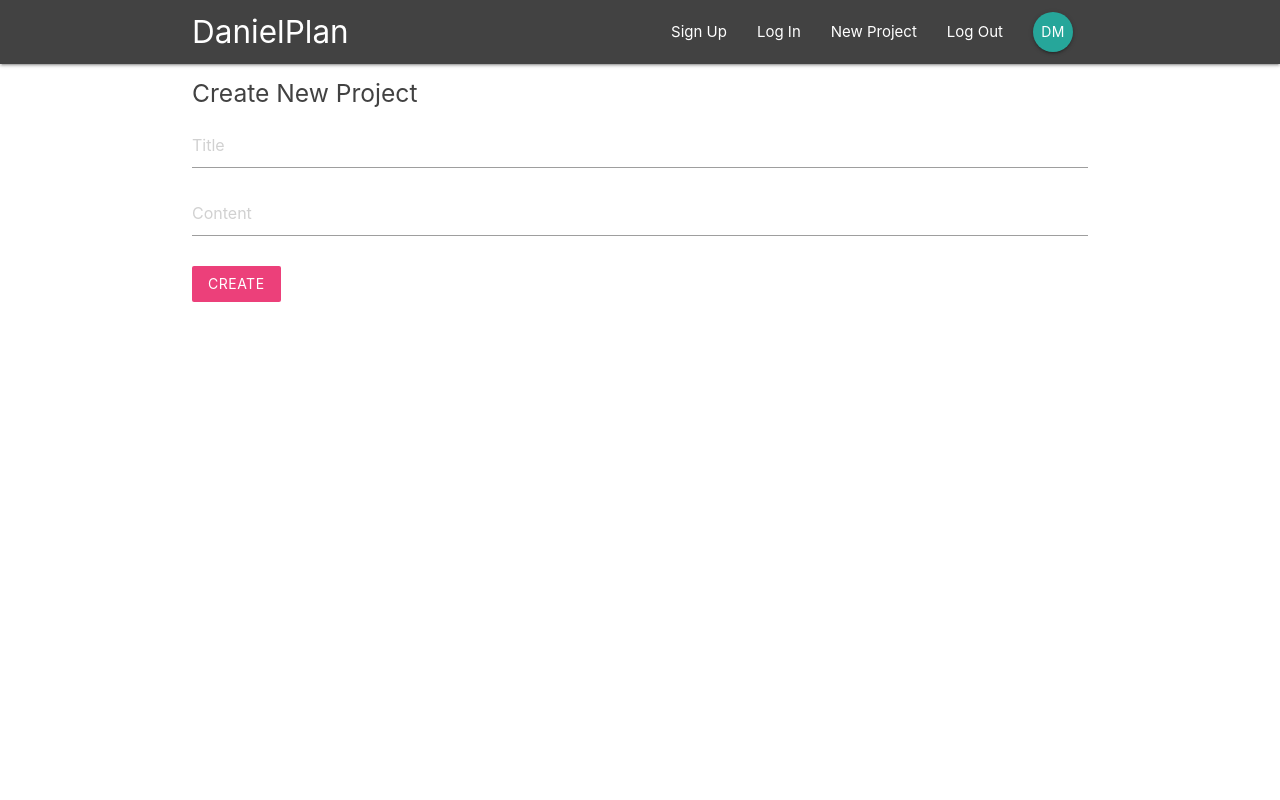
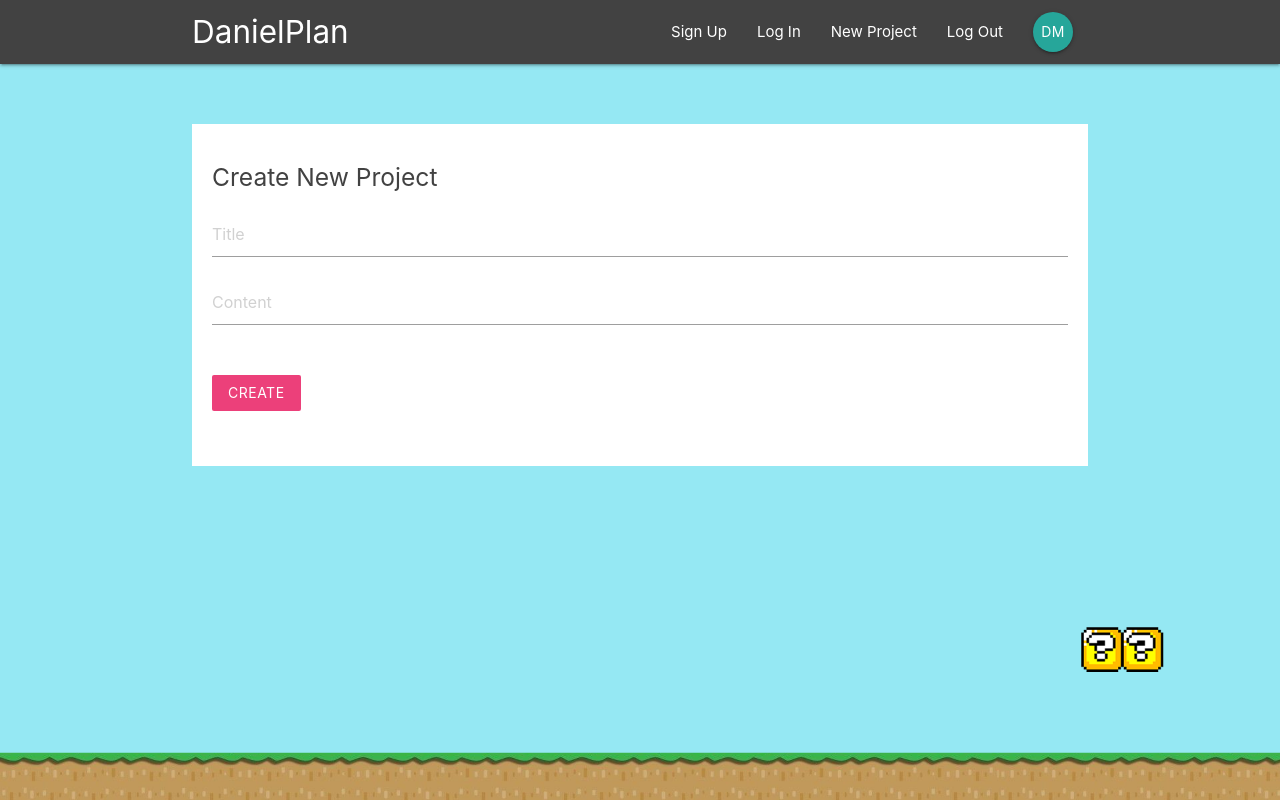
Before and after one commit to WezzieMan/project-management-tool, a React (Create React App) app in the folder projectplan/: page /create in a window 1280 px wide. Built offline with nearby package versions, Linux system fonts and the light colour scheme.

Commit message:
added some css (all have to be modified) and worked on navbar links

```diff
--- a/projectplan/src/components/layout/SignOutLinks.js
+++ b/projectplan/src/components/layout/SignOutLinks.js
@@ -3,8 +3,8 @@
 const SignedOutLinks = () => {
   return (
     <ul className="right">
-      <li><NavLink to='/'>Sign Up</NavLink></li>
-      <li><NavLink to='/'>Log In</NavLink></li>
+      <li><NavLink to='/signup'>Sign Up</NavLink></li>
+      <li><NavLink to='/signin'>Log In</NavLink></li>
     </ul>
   );
 }
--- a/projectplan/src/components/layout/SignedInLinks.js
+++ b/projectplan/src/components/layout/SignedInLinks.js
@@ -3,7 +3,7 @@
 const SignedInLinks = () => {
   return (
     <ul className="right">
-      <li><NavLink to='/'>New Project</NavLink></li>
+      <li><NavLink to='/create'>New Project</NavLink></li>
       <li><NavLink to='/'>Log Out</NavLink></li>
       <li><NavLink to='/' className="btn btn-floating ping lighten-1">DM</NavLink></li>
     </ul>
--- a/projectplan/src/index.css
+++ b/projectplan/src/index.css
@@ -5,9 +5,32 @@
     sans-serif;
   -webkit-font-smoothing: antialiased;
   -moz-osx-font-smoothing: grayscale;
+  margin: 0;
+  padding: 0;
+  background: url("../public/img/mario-bg.png") no-repeat;
+  background-size: 100%;
+  background-position: bottom;
+  background-color: #95e8f3;
+  min-height: 100%;
 }
 
-code {
-  font-family: source-code-pro, Menlo, Monaco, Consolas, 'Courier New',
-    monospace;
+html {
+  min-height: 100%;
 }
+
+form {
+  padding: 20px;
+  margin-top: 60px;
+}
+
+form button, form h5 {
+  margin: 20px 0;
+}
+
+input[type=text]:not(.browser-default):focus:not([readonly]),
+input[type=email]:not(.browser-default):focus:not([readonly]),
+input[type=password]:not(.browser-default):focus:not([readonly]),
+textarea.materialize-textarea:focus:not([readonly]){
+  border-color: #ec407a;
+  box-shadow: none;
+}
```
Also changed, not shown: projectplan/public/img/mario-bg.png (added).
